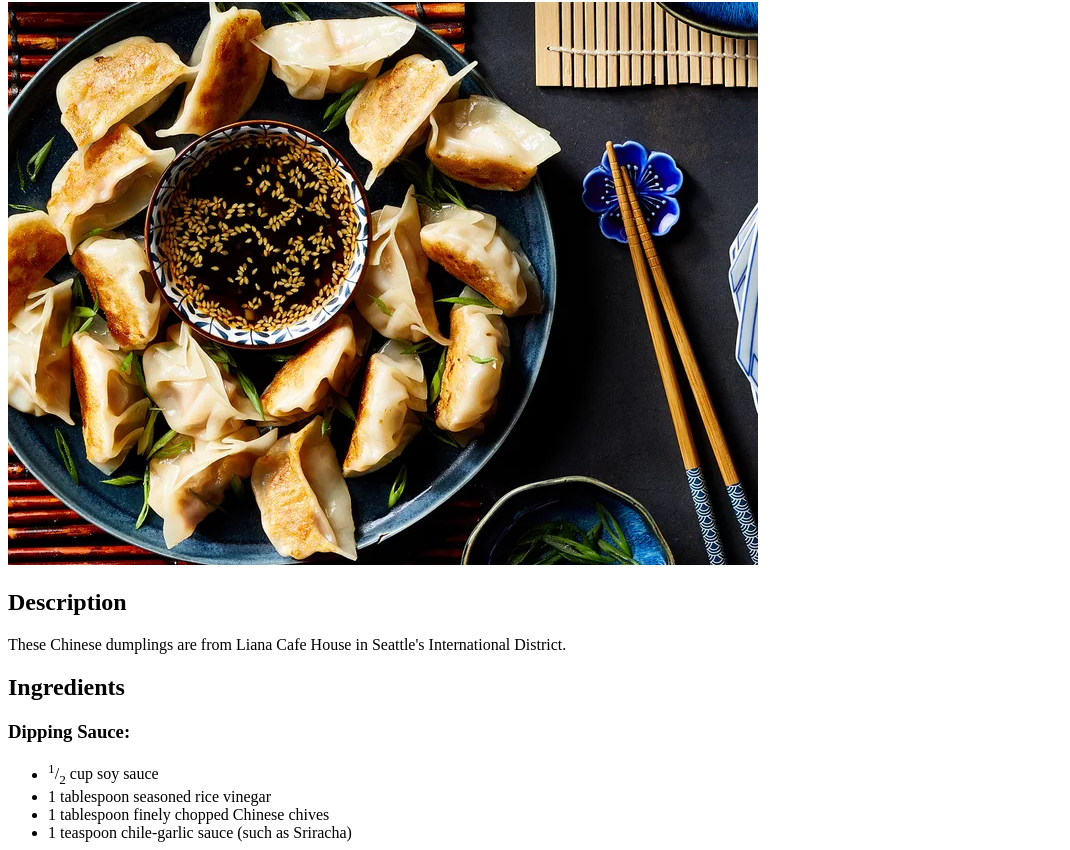
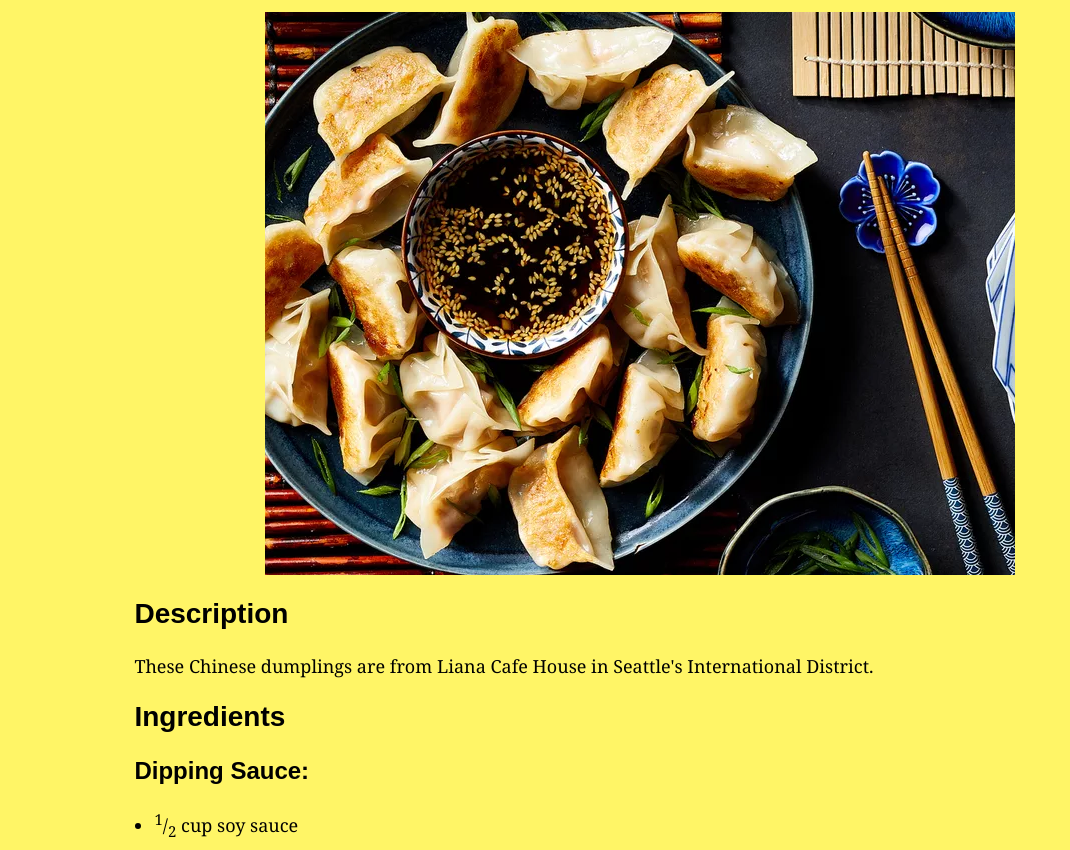
Before and after one commit to x1stanzz/odin-recipes, a plain HTML site: page recipes/dumplings.html in a window 1280 px wide. Shown: the part 78-928 px from the top of the page, without its empty margins (0-1070 px from the left). Drawn offline with Linux system fonts and the light colour scheme.

Commit message:
Recipe pages styles

```diff
--- a/recipes/dumplings.html
+++ b/recipes/dumplings.html
@@ -4,23 +4,25 @@
     <meta charset="UTF-8">
     <meta name="viewport" content="width=device-width, initial-scale=1.0">
     <title>Dumplings</title>
+    <link rel="stylesheet" href="style.css">
 </head>
 <body>
-    <h1>Dumplings</h1>
+    <div class="page-block">
+        <h1 class="heading">Dumplings</h1>
         <img src="../images/dumplings.jpeg" alt="Dumplings">
-    <h2>Description</h2>
-    <p>These Chinese dumplings are from Liana Cafe House
+        <h2 class="heading">Description</h2>
+        <p class="content">These Chinese dumplings are from Liana Cafe House
             in Seattle's International District. </p>
-    <h2>Ingredients</h2>
-    <h3>Dipping Sauce:</h3>
-    <ul>
+        <h2 class="heading">Ingredients</h2>
+        <h3 class="heading">Dipping Sauce:</h3>
+        <ul class="content">
             <li><sup>1</sup>/<sub>2</sub> cup soy sauce</li>
             <li>1 tablespoon seasoned rice vinegar</li>
             <li>1 tablespoon finely chopped Chinese chives</li>
             <li>1 teaspoon chile-garlic sauce (such as Sriracha)</li>
         </ul>
-    <h3>Dumplings:</h3>
-    <ul>
+        <h3 class="heading">Dumplings:</h3>
+        <ul class="content">
             <li>1 pound ground pork</li>
             <li>3 cloves garlic, minced</li>
             <li>1 large egg, beaten</li>
@@ -31,8 +33,8 @@
             <li>50 dumpling wrappers</li>
             <li><sup>1</sup>/<sub>2</sub> cup vegatable oil for frying or as needed</li>
         </ul>
-    <h2>Steps</h2>
-    <ol>
+        <h2 class="heading">Steps</h2>
+        <ol class="content">
             <li>Prepare dipping sauce: Combine soy sauce, rice
                 vinegar, chives, sesame seeds, and chile sauce
                 in a small bowl. Set aside.</li>
@@ -56,5 +58,6 @@
                 and water for each batch.</li>
             <li>Serve dumplings with dipping sauce.</li>
         </ol>
+    </div>
 </body>
 </html>
--- /dev/null
+++ b/recipes/style.css
@@ -0,0 +1,43 @@
+body{
+    background-color: rgba(255, 243, 68, 0.815);
+}
+img {
+    display: block;
+    width: 750px;
+    height: auto;
+    margin: 0 auto;
+}
+
+h1 {
+    text-align: center;
+    font-size: 36px;
+}
+
+.heading {
+    font-family: Arial, Helvetica, sans-serif;
+}
+
+h2 {
+    font-size: 28px;
+}
+
+h3 {
+    font-size: 24px;
+}
+
+.content {
+    font-family: Georgia, 'Times New Roman', Times, serif;
+    font-size: 18px;
+}
+
+ol, ul {
+    padding-left: 15px;
+}
+li {
+    margin: 5px;
+}
+
+.page-block {
+    width: 80%;
+    margin: 0 auto;
+}
```
Also changed, not shown: recipes/lasagna.html (+10 -7 lines), recipes/pizza.html (+10 -7 lines). Lines whose indentation alone changed are shown as unchanged.
